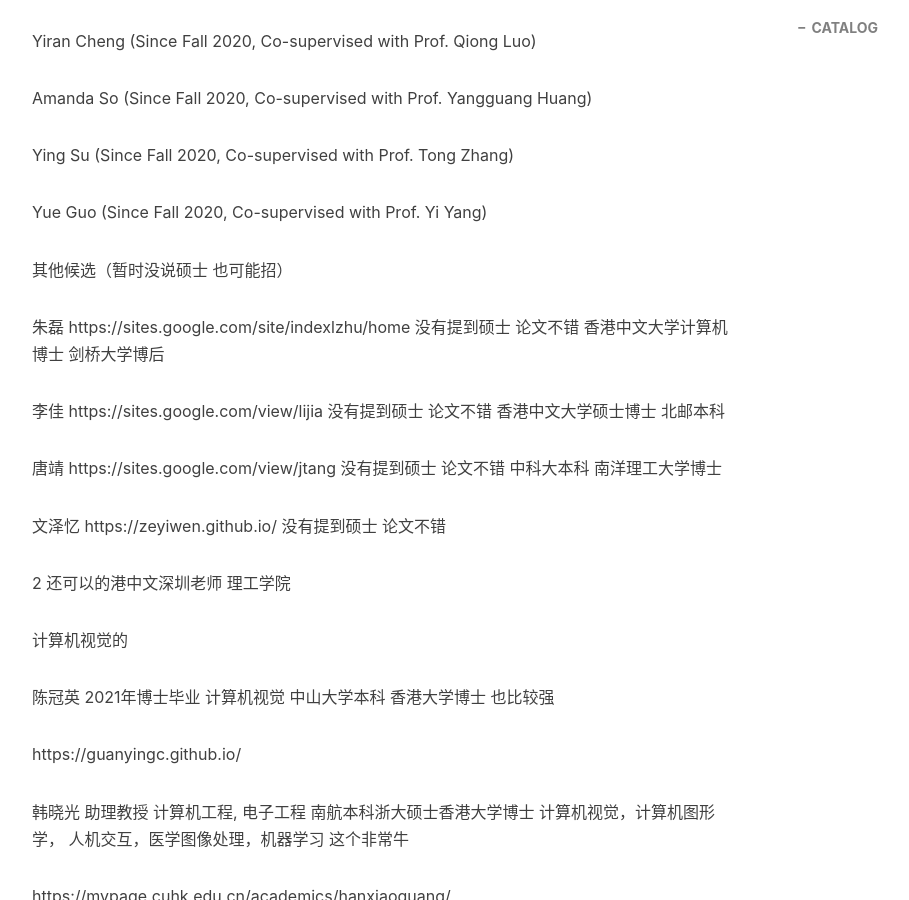
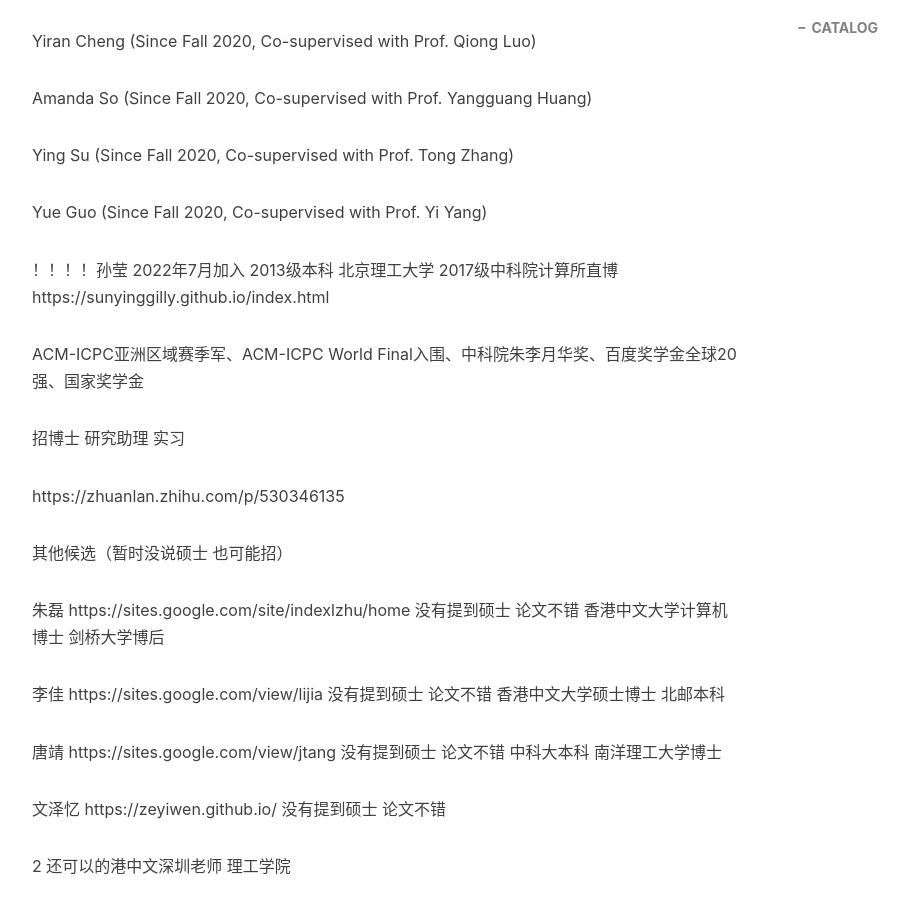
Before and after one commit to pengjiao123/pengjiao123.github.io, a Jekyll site: the page built from _posts/2022-06-11-香港学校相关.md, in a window 1280 px wide and 900 px high, scrolled down 1424 px. Shown: the whole window, without its empty margins (233-1142 px from the left). Built offline with Jekyll 4.4.1, drawn with Linux system fonts in a browser that asks for light colours; nearby versions of some CDN libraries; comment, search, counter and statistics services are not loaded.

Commit message:
Update 2022-06-11-香港学校相关.md

```diff
--- a/_posts/2022-06-11-香港学校相关.md
+++ b/_posts/2022-06-11-香港学校相关.md
@@ -55,6 +55,14 @@
 
 Yue Guo (Since Fall 2020, Co-supervised with Prof. Yi Yang)
 
+
+！！！！孙莹 2022年7月加入 2013级本科 北京理工大学 2017级中科院计算所直博      https://sunyinggilly.github.io/index.html
+
+ACM-ICPC亚洲区域赛季军、ACM-ICPC World Final入围、中科院朱李月华奖、百度奖学金全球20强、国家奖学金
+
+招博士 研究助理 实习
+
+https://zhuanlan.zhihu.com/p/530346135
 
 
 其他候选（暂时没说硕士 也可能招）
```
